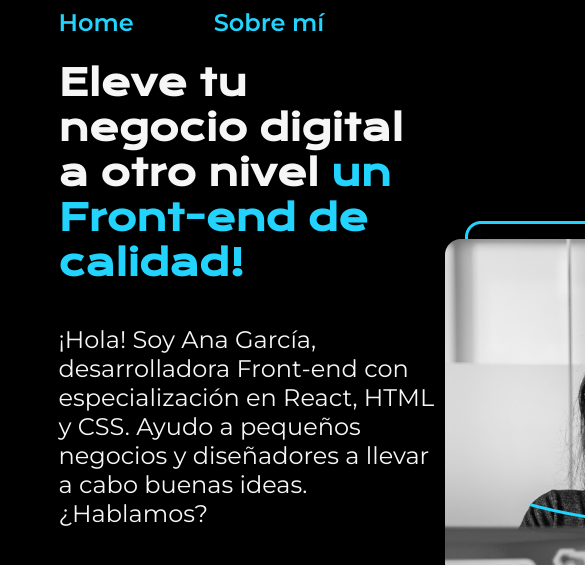
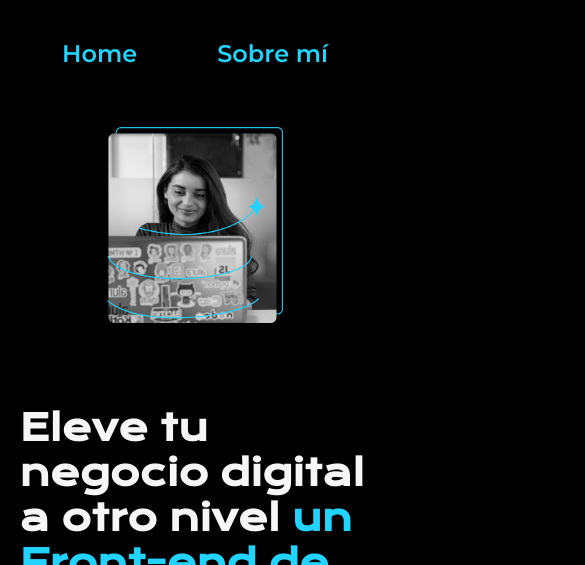
Before and after one commit to Flaquima/portafolio, a plain HTML site: page index.html in a window 390 px wide. Shown: the top 565 px of the page, 585 px wide, since content can reach past the window. Drawn offline with nearby package versions, Linux system fonts and the light colour scheme.

Commit message:
proyecto terminado

```diff
--- a/index.html
+++ b/index.html
@@ -31,7 +31,7 @@
                 Twitch</a>
             </div>
         </section>
-            <img src="./assets/Imagem.png" alt="Imagen de Ana García trabajando">
+            <img class="presentacion_imagen" src="./assets/Imagem.png" alt="Imagen de Ana García trabajando">
     </main>
     <footer class="footer">
         <p>Desarrollado por Alura Latam</p>
--- a/styles/style.css
+++ b/styles/style.css
@@ -43,10 +43,11 @@ body {
     align-items: center;
     padding: 6% 15%;
     justify-content: space-between;
+    gap: 82px;
 }
 
 .presentacion_contenido{
-    width: 615px;
+    width: 50%;
     display: flex;
     flex-direction: column;
     gap: 40px;
@@ -81,7 +82,7 @@ body {
 }
 
 .presentacion_enlaces_link{
-    width: 378px;
+    width: 50%;
     text-align: center;
     padding: 21.5px 0;
     border-radius: 8px;
@@ -100,6 +101,10 @@ body {
     background-color: var(--color-hover);
 }
 
+.presentacion_imagen{
+    width: 50%;
+}
+
 .footer{
     background-color: var(--color-terciario);
     padding: 24px;
@@ -109,3 +114,22 @@ body {
     font-size: 1.5rem;
     font-weight: 400;
 }
+
+@media (max-width:1200px) {
+    .header{
+        padding: 10%;
+    }
+
+    .header_menu{
+        justify-content: center;
+    }
+
+    .presentacion{
+        flex-direction: column-reverse;
+        padding: 5%;
+    }
+
+    .presentacion_contenido{
+        width: auto;
+    }
+}
```
Also changed, not shown: styles/about.html (+1 -1 lines).
